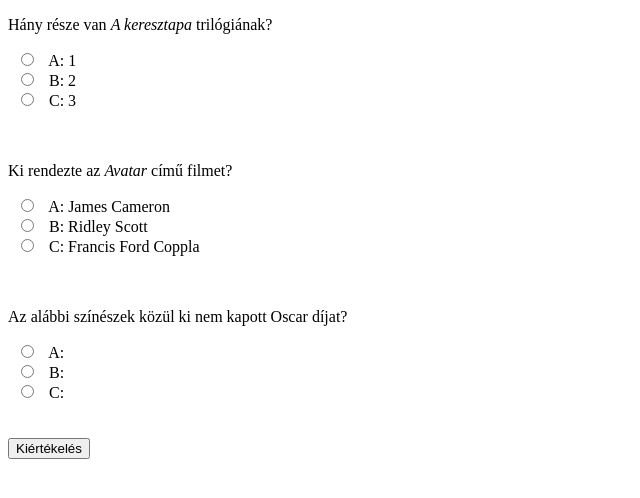
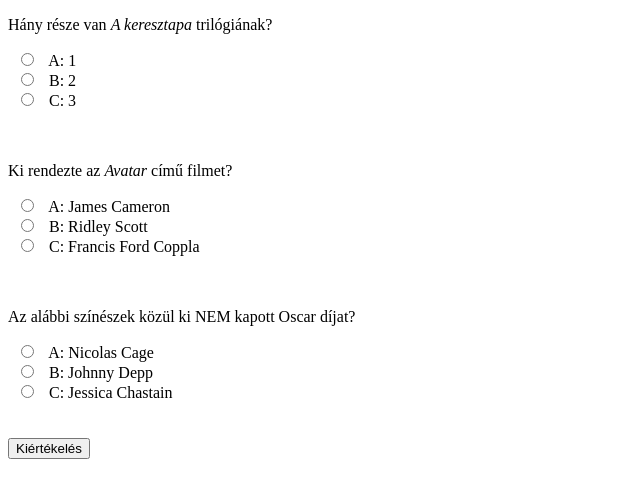
Before and after one commit to MelindaCsik/Kerdoiv, a plain HTML site: page index.html in a window 1280 px wide. Shown: the whole page, without its empty margins (0-640 px from the left). Drawn offline with Linux system fonts and the light colour scheme.

Commit message:
Update index.html

```diff
--- a/index.html
+++ b/index.html
@@ -9,7 +9,7 @@
     <script>
         function check() {
            let pont = 0
-           let helyesValasz = ["1C", "2A"]
+           let helyesValasz = ["1C", "2A", "3B"]
               for (let i = 0; i < helyesValasz.length; i++) {
                   let elem = document.getElementById(helyesValasz[i]);
                   if (elem.checked == true) {
@@ -44,15 +44,15 @@
             </form> <br><br>
 
 
-    <p>Az alábbi színészek közül ki nem kapott Oscar díjat?</p>
+    <p>Az alábbi színészek közül ki NEM kapott Oscar díjat?</p>
 
             <form>
                   <input type="radio" id="3A" name="" value="A">
-                  <label for="3A">A: </label><br>
+                  <label for="3A">A: Nicolas Cage</label><br>
                   <input type="radio" id="3B" name="" value="B">
-                  <label for="3B">B: </label><br>
+                  <label for="3B">B: Johnny Depp</label><br>
                   <input type="radio" id="3C" name="" value="C">
-                  <label for="3C">C: </label>
+                  <label for="3C">C: Jessica Chastain</label>
             </form> <br><br>
 
 
```
